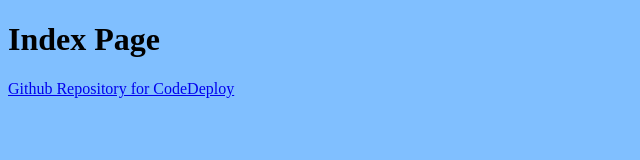
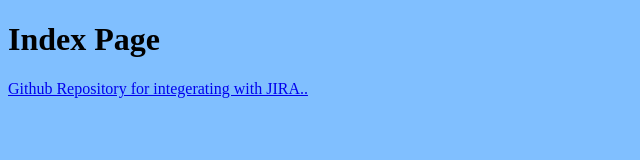
Before and after one commit to NikhilYadavGIT/aws-codedeploy-github, a plain HTML site: page welcome.html in a window 1280 px wide. Shown: the full height of the page, 0-640 px from the left. Drawn offline with Linux system fonts and the light colour scheme.

Commit message:
Update welcome.html
MP-1# Git repository to communicate with JIRA on 06/08/2016

```diff
--- a/welcome.html
+++ b/welcome.html
@@ -3,7 +3,7 @@
 <body bgcolor="#80BFFF">
 
 <h1>Index Page</h1>
-<p><a href="Repository for CodeDeploy">Github Repository for CodeDeploy</a></p>
+<p><a href="Repository for CodeDeploy">Github Repository for integerating with JIRA..</a></p>
 
 
 </body>
```
